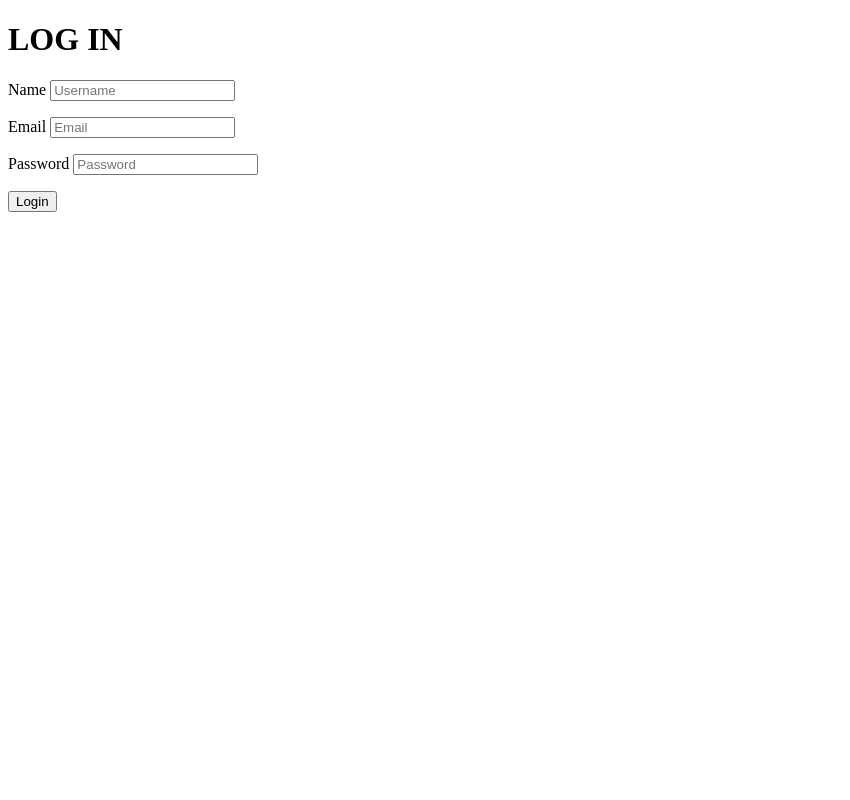
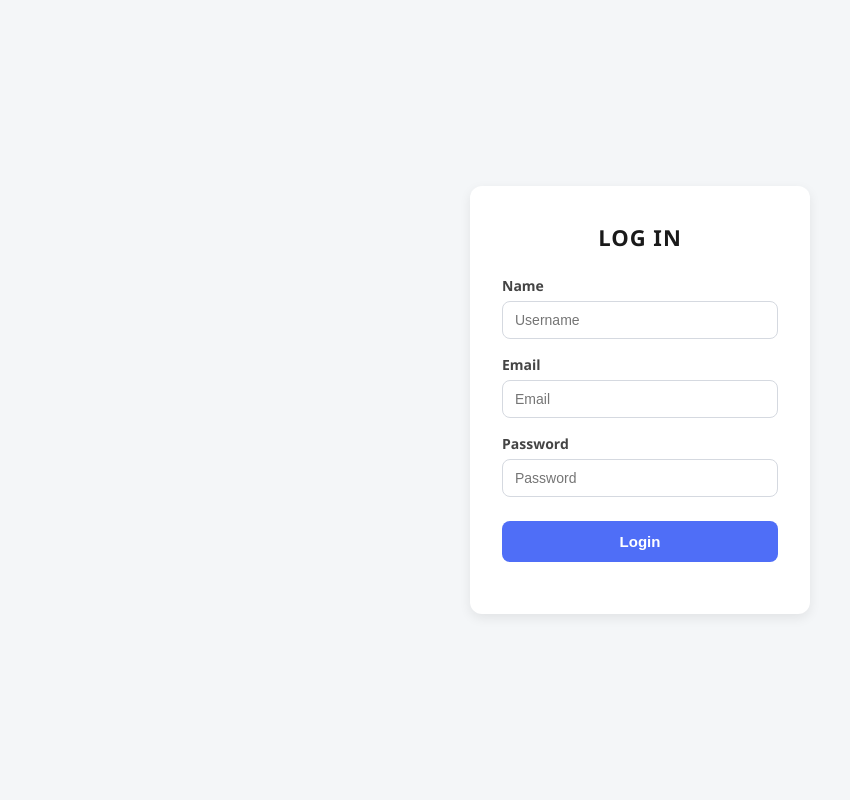
Before and after one commit to vidushan-ds/mark-pulse, a Flask app: page /login in a window 1280 px wide. Shown: the whole page, without its empty margins (0-850 px from the left). Run offline with Flask 3, Linux system fonts and the light colour scheme.

Commit message:
docs: add login.css file

```diff
--- /dev/null
+++ b/static/login.css
@@ -0,0 +1,90 @@
+* {
+    box-sizing: border-box;
+    margin: 0;
+    padding: 0;
+}
+
+body {
+    font-family: 'Segoe UI', Arial, sans-serif;
+    background-color: #f4f6f8;
+    color: #2d2d2d;
+    min-height: 100vh;
+    display: flex;
+    justify-content: center;
+    align-items: center;
+}
+
+.wrapper {
+    background: #ffffff;
+    border-radius: 12px;
+    padding: 36px 32px;
+    box-shadow: 0 4px 12px rgba(0, 0, 0, 0.08);
+    width: 340px;
+}
+
+.wrapper h1 {
+    text-align: center;
+    font-size: 22px;
+    letter-spacing: 1px;
+    color: #1a1a1a;
+    margin-bottom: 24px;
+}
+
+.wrapper p {
+    margin-bottom: 16px;
+}
+
+.wrapper label {
+    display: block;
+    font-size: 14px;
+    font-weight: 600;
+    margin-bottom: 6px;
+    color: #444;
+}
+
+.wrapper input[type="text"],
+.wrapper input[type="email"],
+.wrapper input[type="password"] {
+    width: 100%;
+    padding: 10px 12px;
+    border: 1px solid #d5d9e0;
+    border-radius: 8px;
+    font-size: 14px;
+    transition: border-color 0.2s, box-shadow 0.2s;
+}
+
+.wrapper input[type="text"]:focus,
+.wrapper input[type="email"]:focus,
+.wrapper input[type="password"]:focus {
+    outline: none;
+    border-color: #4f6ef7;
+    box-shadow: 0 0 0 3px rgba(79, 110, 247, 0.15);
+}
+
+.wrapper input[type="submit"] {
+    width: 100%;
+    padding: 12px;
+    margin-top: 8px;
+    background-color: #4f6ef7;
+    color: #fff;
+    border: none;
+    border-radius: 8px;
+    font-size: 15px;
+    font-weight: 600;
+    cursor: pointer;
+    transition: background-color 0.2s;
+}
+
+.wrapper input[type="submit"]:hover {
+    background-color: #3d59d9;
+}
+
+.errors {
+    list-style: none;
+    margin-top: 4px;
+}
+
+.error {
+    color: #e53935;
+    font-size: 12px;
+}
--- a/templates/login.html
+++ b/templates/login.html
@@ -3,6 +3,7 @@
 <head>
     <meta charset="UTF-8">
     <meta name="viewport" content="width=device-width, initial-scale=1.0">
+    <link rel="stylesheet" href="{{ url_for('static', filename='login.css') }}">
     <title>Login</title>
 </head>
 <body>
```
